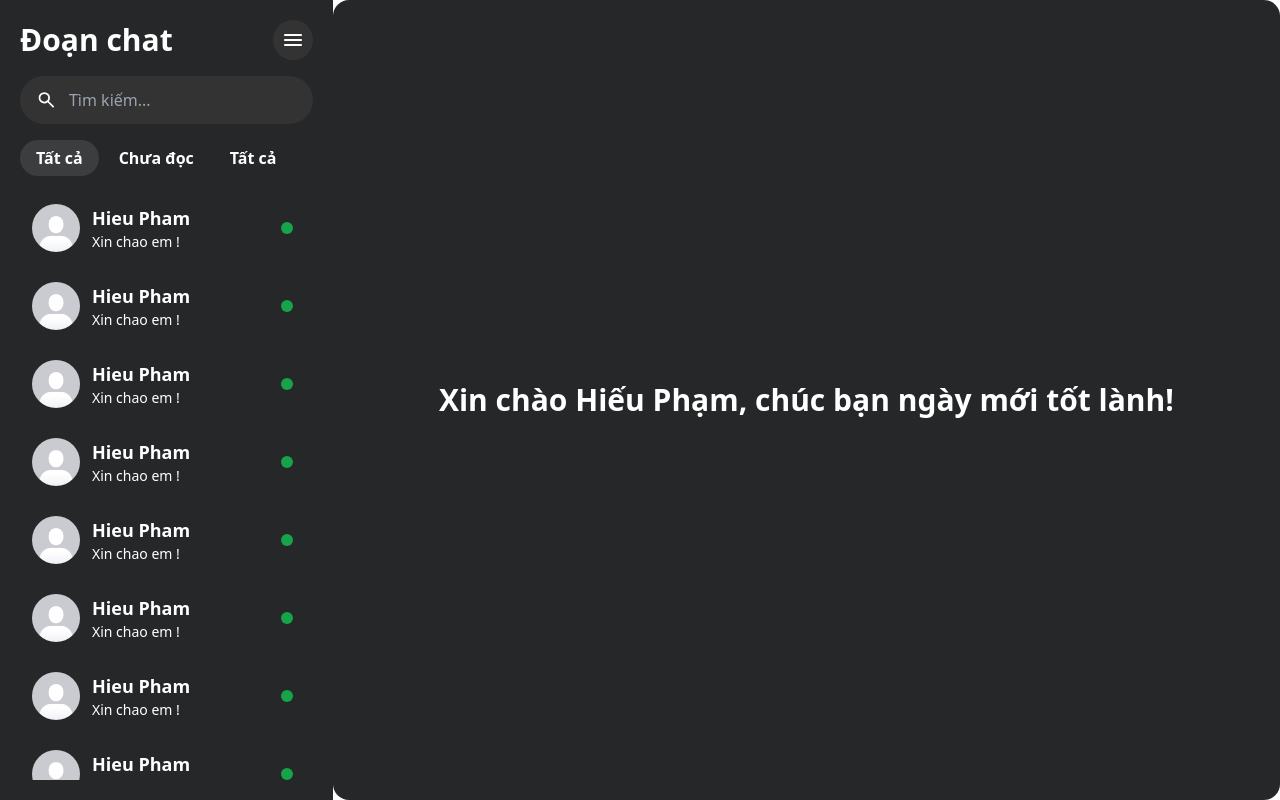
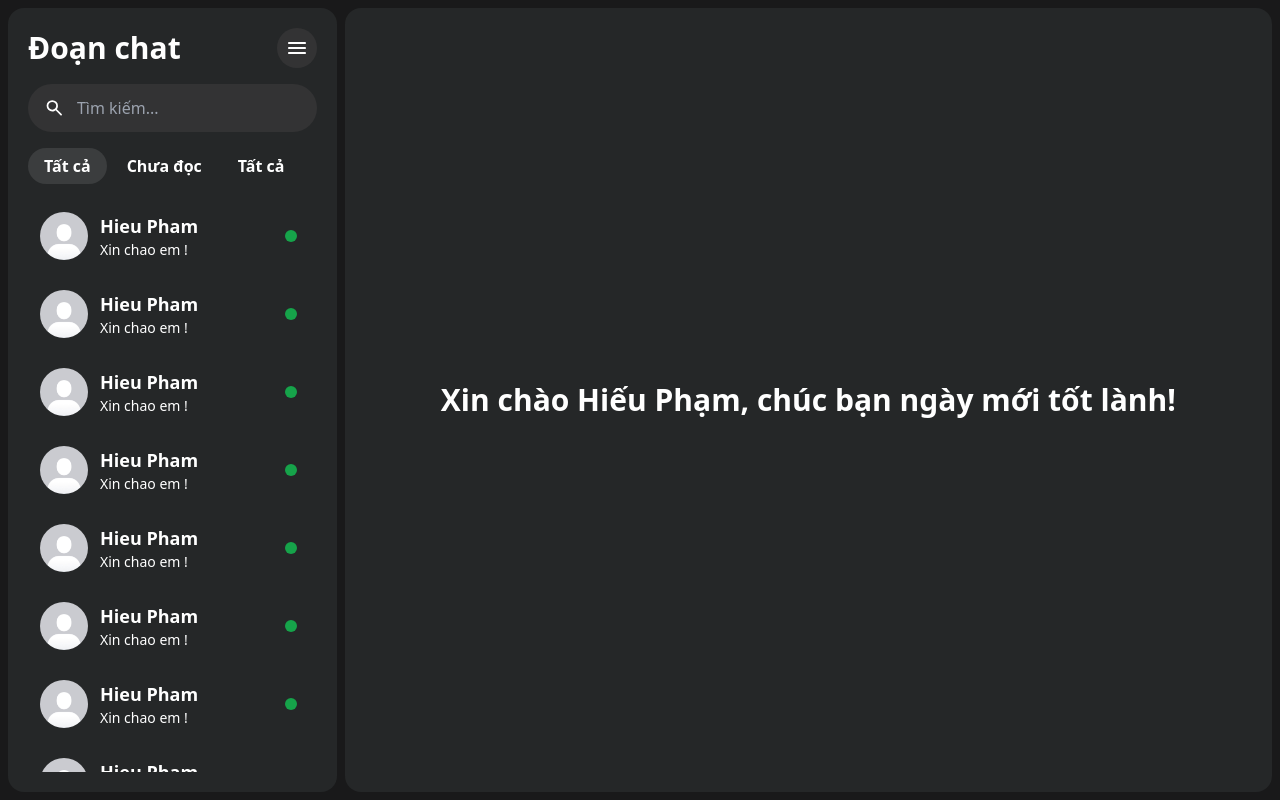
Before and after one commit to phamhieuit04/chit_chat_client, a Vue app: page / in a window 1280 px wide. Built offline with nearby package versions, Linux system fonts and the light colour scheme.

Commit message:
Update IndexPage & SidebarComponent

```diff
--- a/src/renderer/src/components/SidebarComponent.vue
+++ b/src/renderer/src/components/SidebarComponent.vue
@@ -8,7 +8,7 @@ import AddToGroupModal from '../modals/AddToGroupModal.vue';
 </script>
 
 <template>
-    <div class="flex flex-col gap-4 w-[26%] bg-[#252728] text-white p-5 select-none relative">
+    <div class="flex flex-col gap-4 w-[26%] bg-[#252728] text-white p-5 select-none relative rounded-2xl">
         <!-- Start header -->
         <div class="relative z-50 flex items-center justify-between">
             <h1 class="text-3xl font-bold">Đoạn chat</h1>
@@ -157,6 +157,7 @@ export default {
         },
         getMessages(id) {
             this.selectedMessageId = id;
+            this.$router.push('/chatbox/' + id);
         },
         showModal(type) {
             switch (type) {
--- a/src/renderer/src/pages/IndexPage.vue
+++ b/src/renderer/src/pages/IndexPage.vue
@@ -4,7 +4,7 @@ import ChatboxComponent from '../components/ChatboxComponent.vue';
 </script>
 
 <template>
-    <div class="flex h-screen">
+    <div class="flex h-screen bg-[#19191a] gap-2 p-2 overflow-hidden">
         <SidebarComponent />
         <ChatboxComponent />
     </div>
```
